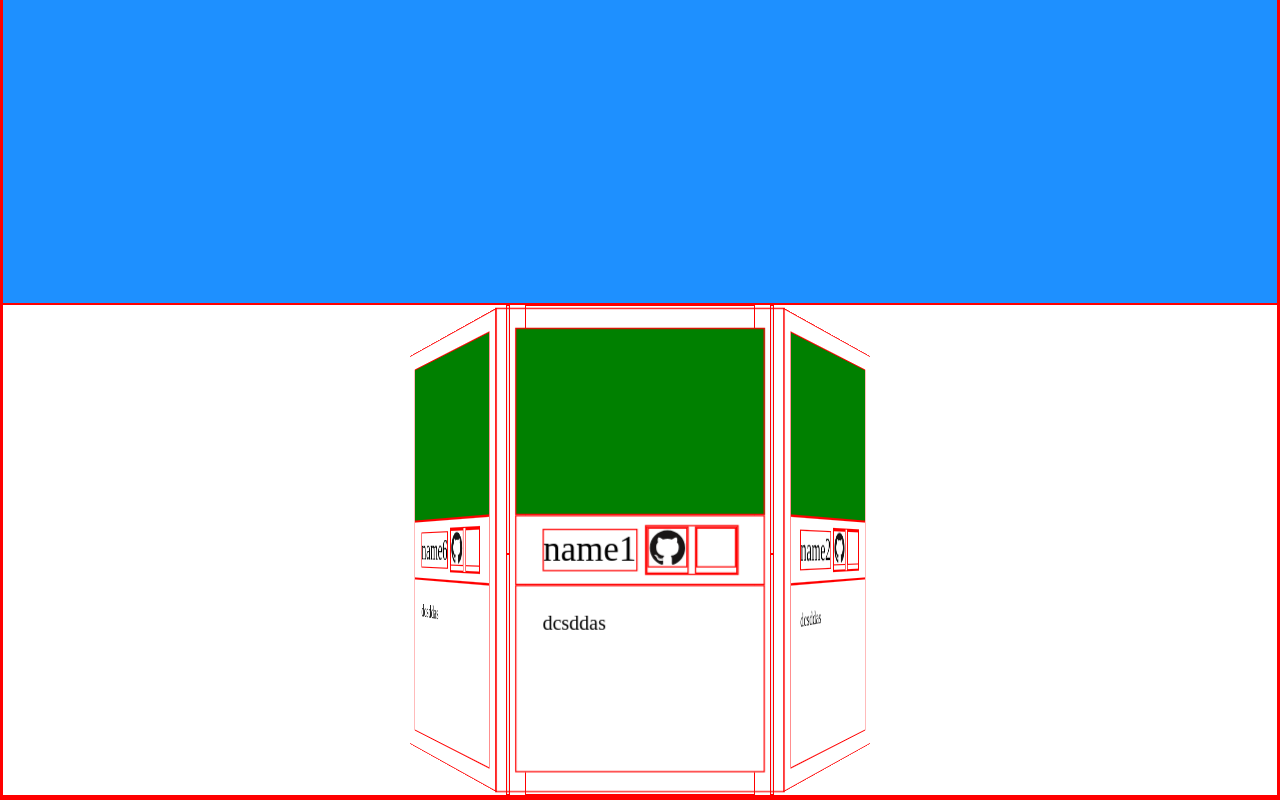
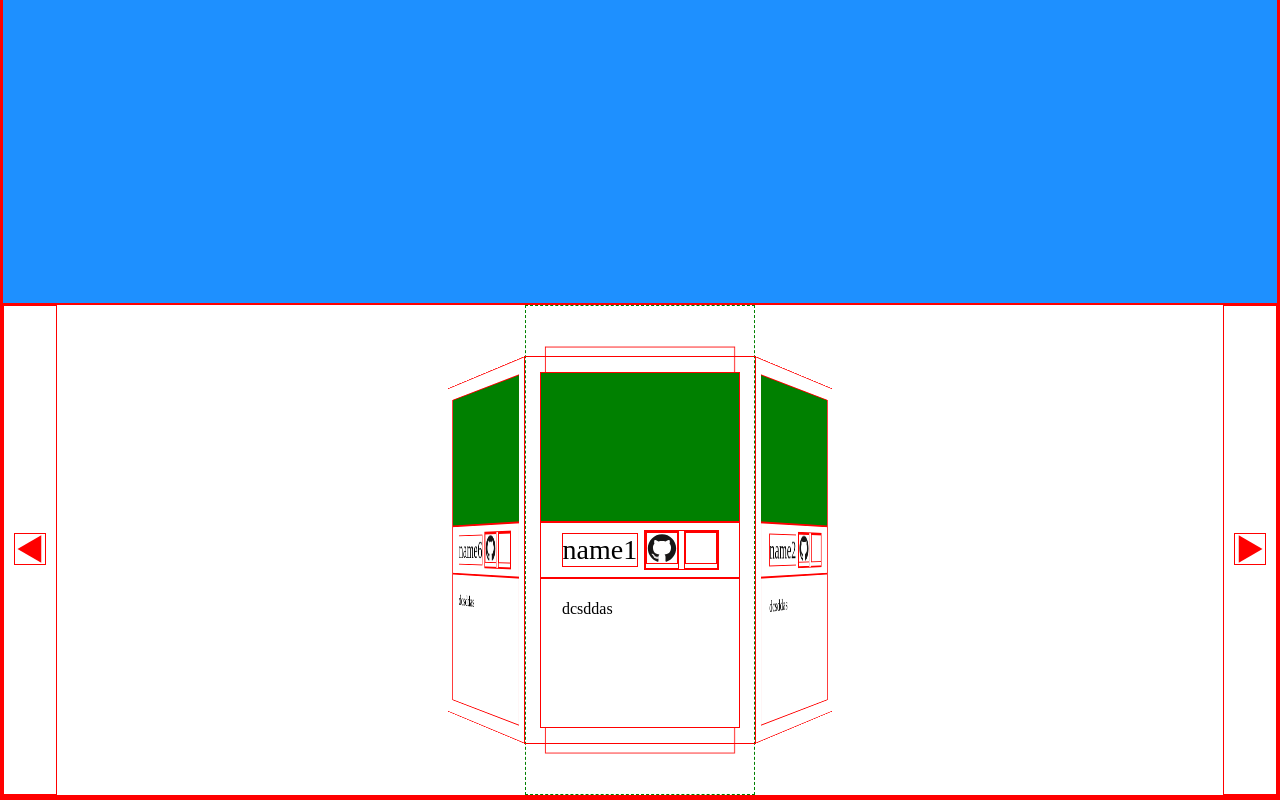
Before and after one commit to heroes75/homepage-project, a website built with webpack: page src/template.html in a window 1280 px wide. Shown: the part 498-1298 px from the top of the page. Built offline with nearby package versions, Linux system fonts and the light colour scheme.

Commit message:
trying to make main flexible

```diff
--- a/src/main.js
+++ b/src/main.js
@@ -5,12 +5,17 @@ import triangleRight from "./images/icons/triangle-right.svg";
 export default function main() {
     const main = document.querySelector("main");
     const carousel = document.createElement("div");
+    const scene = document.createElement("div");
     const buttonPrev = document.createElement("button");
     const buttonNext = document.createElement("button");
     const iconLeft = document.createElement("img");
     const iconRight = document.createElement("img");
-    const angle = 360 / 6;
-    const apothem = 230 / (2 * Math.tan(Math.PI / 6));
+    const nbrOfElement = 6;
+    const angle = 360 / nbrOfElement;
+    const apothemHorizontal = 230 / (2 * Math.tan(Math.PI / nbrOfElement));
+    const apothemVertical = 390 / (2 * Math.tan(Math.PI / nbrOfElement));
+    const mobile = window.matchMedia("(max-width: 500px)");
+    const tapbletMinimun = window.matchMedia("(min-width: 501px)");
     buttonPrev.classList.add("btn-prev", "btn");
     buttonNext.classList.add("btn-next", "btn");
     iconLeft.src = triangleLeft;
@@ -20,8 +25,37 @@ export default function main() {
     iconLeft.className = "icon-nav";
     iconRight.className = "icon-nav";
     carousel.className = "carousel";
+    scene.className = "scene";
+    let deg = 0;
+    carousel.style.transform = `translateZ(${apothemHorizontal * -1}px) rotateY(${deg}deg)`;
+    buttonPrev.addEventListener("click", () => {
+        carousel.style.transform = `translateZ(${apothemHorizontal * -1}px) rotateY(${(deg = deg - angle)}deg)`;
+    });
+    buttonNext.addEventListener("click", () => {
+        carousel.style.transform = `translateZ(${apothemHorizontal * -1}px) rotateY(${(deg = deg + angle)}deg)`;
+    });
 
-    for (let i = 0; i < 6; i++) {
+    function resize() {
+        if (mobile.matches) {
+            main.style.cssText = "flex-direction: column"
+            carousel.style.transform = `translateZ(${apothemVertical * -1}px) rotateX(${deg}deg)`;
+            buttonPrev.addEventListener("click", () => {
+                carousel.style.transform = `translateZ(${apothemVertical * -1}px) rotateX(${(deg = deg - angle)}deg)`;
+            });
+            buttonNext.addEventListener("click", () => {
+                carousel.style.transform = `translateZ(${apothemVertical * -1}px) rotateX(${(deg = deg + angle)}deg)`;
+            });
+        } else {
+            carousel.style.transform = `translateZ(${apothemHorizontal * -1}px) rotateY(${deg}deg)`;
+            buttonPrev.addEventListener("click", () => {
+                carousel.style.transform = `translateZ(${apothemHorizontal * -1}px) rotateY(${(deg = deg - angle)}deg)`;
+            });
+            buttonNext.addEventListener("click", () => {
+                carousel.style.transform = `translateZ(${apothemHorizontal * -1}px) rotateY(${(deg = deg + angle)}deg)`;
+            });
+        }
+    }
+    for (let i = 0; i < nbrOfElement; i++) {
         const box = section(
             "#",
             "#",
@@ -30,11 +64,12 @@ export default function main() {
             carousel,
             `box${i}`,
         );
-        box.style.cssText = `transform: rotateY(${angle * i}deg) translateZ(${apothem}px);`;
+        box.style.cssText = `transform: rotateY(${angle * i}deg) translateZ(${apothemHorizontal}px);`;
     }
     main.appendChild(buttonPrev);
     buttonPrev.appendChild(iconLeft);
-    main.appendChild(carousel);
+    main.appendChild(scene);
+    scene.appendChild(carousel);
     main.appendChild(buttonNext);
     buttonNext.appendChild(iconRight);
 }
--- a/src/styles.css
+++ b/src/styles.css
@@ -186,7 +186,7 @@ main {
     /* min-height: 50vh; */
     flex-wrap: wrap;
     gap: 15px;
-    justify-content: center;
+    justify-content: space-between;
 }
 
 
@@ -194,8 +194,8 @@ main {
     padding: 15px;
     display: flex;
     flex-direction: column;
+    backface-visibility: hidden;
     position: absolute;
-    backface-visibility: hidden;
 }
 
 .photo-of-project {
@@ -234,14 +234,37 @@ main {
     padding: 21px;
 }
 
-.carousel {
+.scene {
+    width: 230px;
+    height: 490px;
     position: relative;
     perspective: 1000px;
+    border: 1px dashed green;
+}
+.carousel {
     transform-style: preserve-3d;
     padding: 10px;
     display: flex;
-    width: 230px;
-    height: 490px;
     justify-content: center;
     align-items: center;
+    transition: transform 1s;
+    position: absolute;
+    width: 100%;
+    height: 100%;
 }
+
+.btn {
+    padding: 10px;
+    background-color: var(--background-color);
+}
+
+.btn:hover {
+    background-color: rgb(136, 136, 136, .2);
+}
+
+ .btn:active {
+    background-color: rgb(138, 43, 226, .1);
+ }
+.icon-nav {
+    width: 32px;
+}
```
